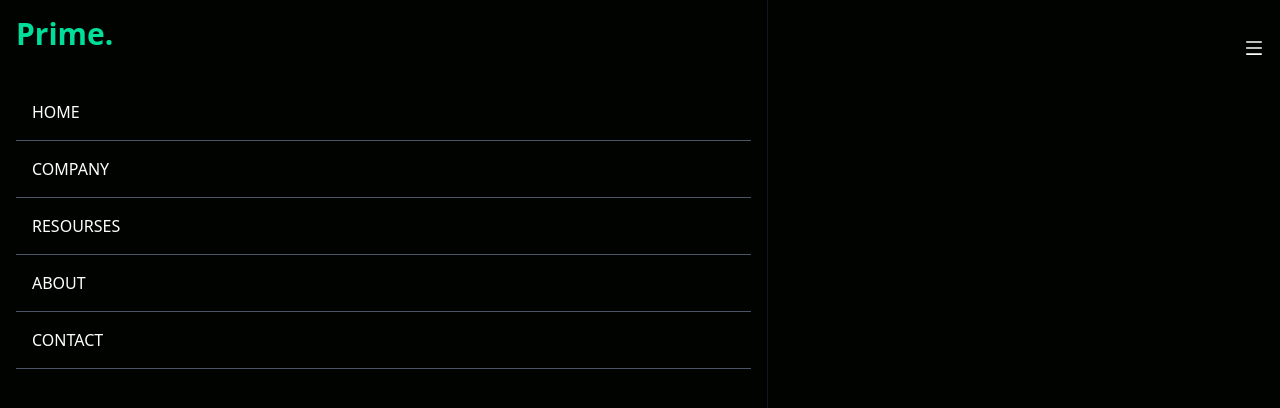
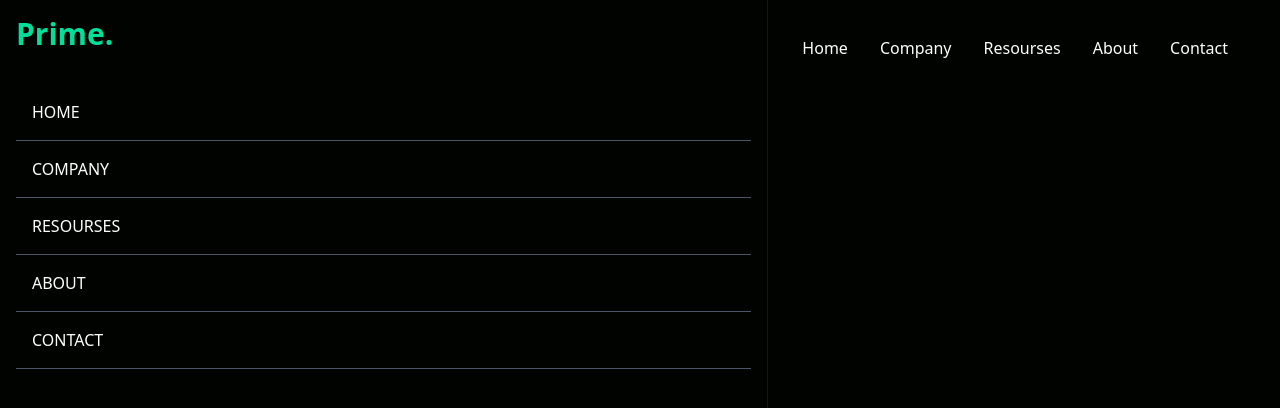
Before and after one commit to Primegicsocialmedia/Project-6, a React (Vite) app: page / in a window 1280 px wide. Shown: the top 408 px of the page. Built offline with nearby package versions, Linux system fonts and the light colour scheme.

Commit message:
navbar completed

```diff
--- a/src/components/Navbar.jsx
+++ b/src/components/Navbar.jsx
@@ -10,21 +10,21 @@ const Navbar = () => {
     };
 
   return (
-    <div className="flex justify-between items-center h-24 m-w-[1240px] mx-auto px-4 text-white ">
+    <div className="flex justify-between items-center h-24 max-w-[1240px] mx-auto px-4 text-white ">
       <h1 className="w-full text-3xl font-bold text-primary">Prime.</h1>
-      <ul className="flex hidden">
+      <ul className="hidden md:flex">
         <li className="p-4">Home</li>
         <li className="p-4">Company</li>
         <li className="p-4">Resourses</li>
         <li className="p-4">About</li>
         <li className="p-4">Contact</li>
       </ul>
-      <div>
-        {!nav ? <AiOutlineMenu onClick={handleNav} size={20} /> : (<AiOutlineClose onClick={handleNav} size={20} />)}
+      <div onClick={handleNav} className="block md:hidden">
+        {!nav ? <AiOutlineMenu onClick={handleNav} size={20} /> : (<AiOutlineClose  size={20} />)}
 
       </div>
       <div
-        className="fixed left-0 top-0 w-[60%] border-r border-r-gray-900 bg-[#000300] h-full"
+        className={!nav ? `fixed left-0 top-0 w-[60%] h-full border-r border-r-gray-900 bg-[#000300] ease-in-out duration-500` : `fixed left-[100%]`}
       >
         <h1 className="w-full text-3xl font-bold text-primary m-4">Prime.</h1>
 
```
